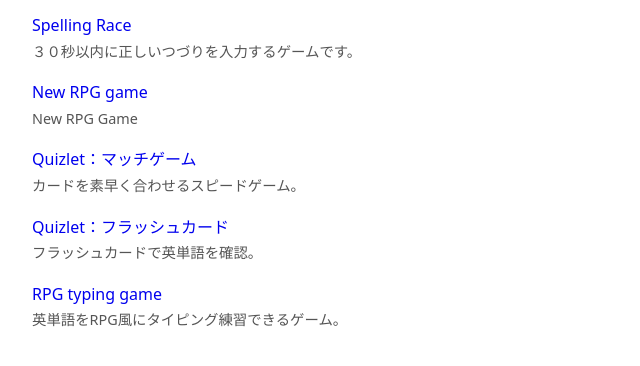
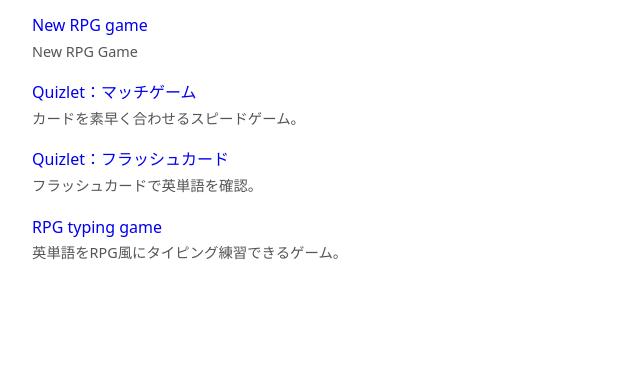
Before and after one commit to vexavi/1-year-directory-12-12-25, a plain HTML site: page index.html in a window 1280 px wide. Shown: the part 76-442 px from the top of the page, without its empty margins (0-640 px from the left). Drawn offline with Linux system fonts and the light colour scheme.

Commit message:
Remove Spelling Race entry from index.html
Removed Spelling Race link and description.

```diff
--- a/index.html
+++ b/index.html
@@ -36,12 +36,6 @@
   <h1>１年生 英単語 練習リンク集</h1>
   <ul>
     <li>
-      <a href="https://vexavi.github.io/1st-year-vocab-game-121225/" target="_blank" rel="noopener">
-        Spelling Race
-      </a><br />
-      <span class="desc">３０秒以内に正しいつづりを入力するゲームです。</span>
-    </li>
-    <li>
       <a href="https://vexavi.github.io/1nenseiexpansion/" target="_blank" rel="noopener">
         New RPG game
       </a><br />
```
